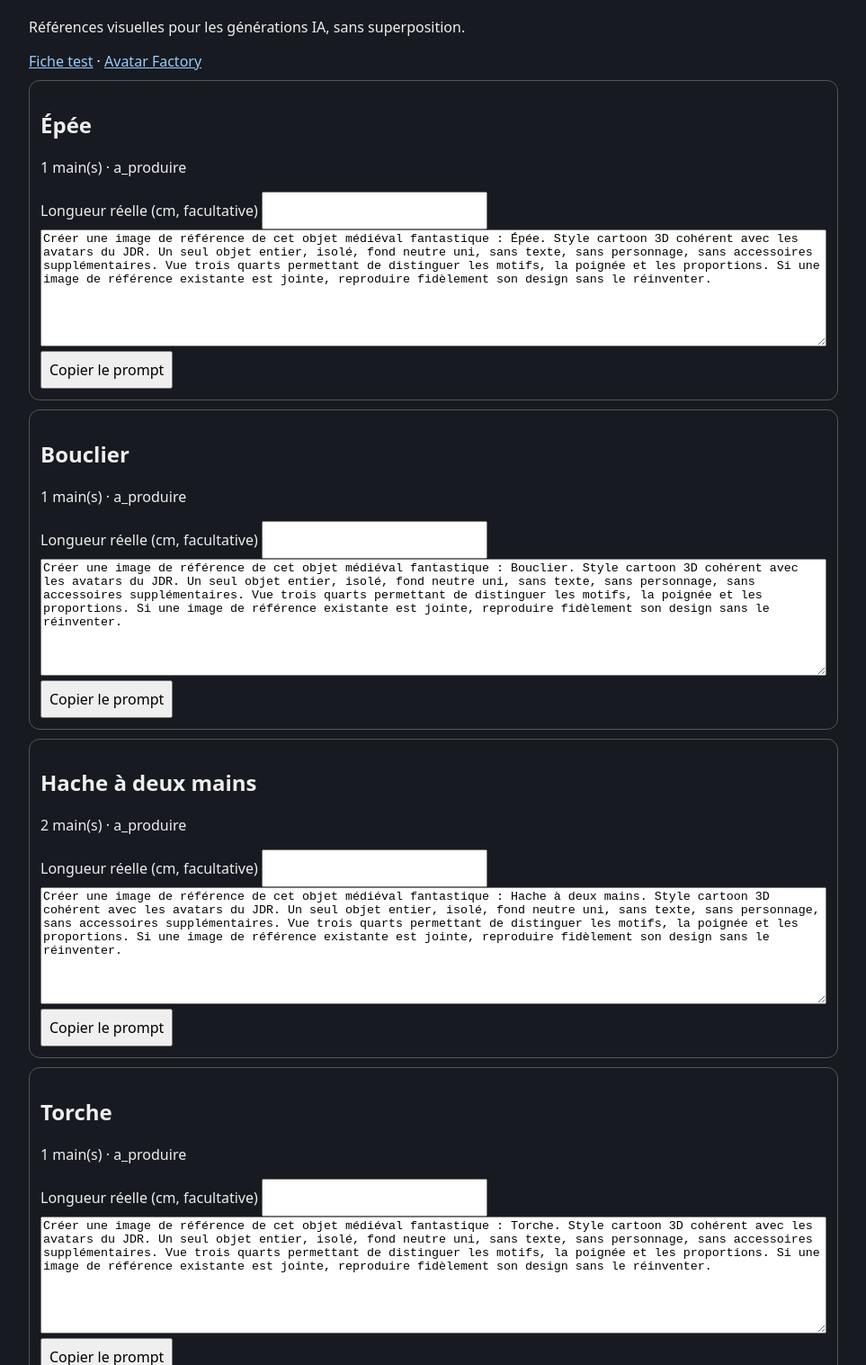
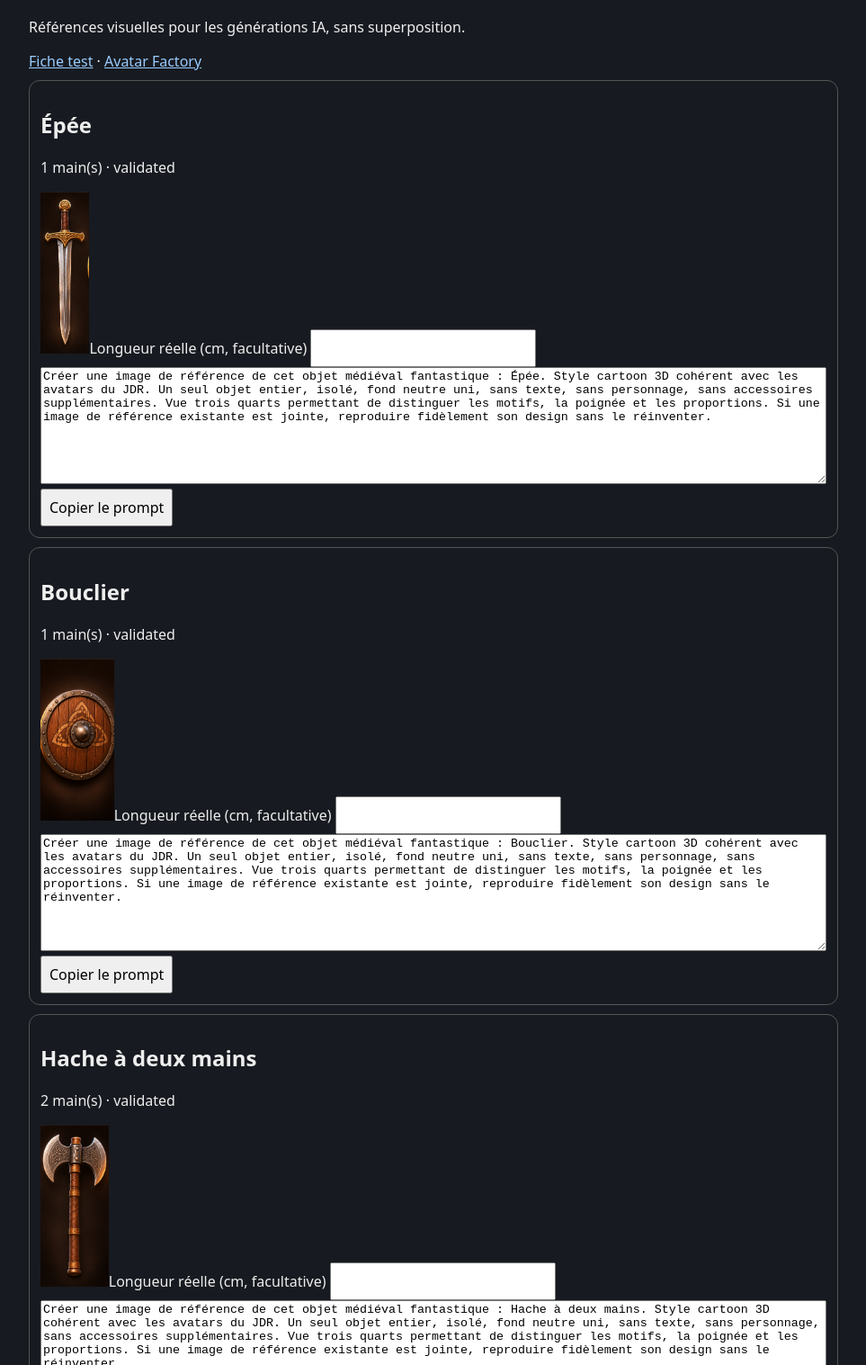
Before and after one commit to maurphinus/JDR-FAMILIAL, a plain HTML site: page forge-objets.html in a window 1280 px wide. Shown: the part 83-1600 px from the top of the page at 90% size, without its empty margins (158-1121 px from the left). Drawn offline with Linux system fonts and the light colour scheme.

Commit message:
Register approved object references and prepare avatar generation prompts

```diff
--- a/images/objets/catalogue.json
+++ b/images/objets/catalogue.json
@@ -5,33 +5,33 @@
       "id": "epee",
       "label": "Épée",
       "hands": 1,
-      "reference": null,
+      "reference": "images/objets/references/epee.png",
       "lengthCm": null,
-      "status": "a_produire"
+      "status": "validated"
     },
     {
       "id": "bouclier",
       "label": "Bouclier",
       "hands": 1,
-      "reference": null,
+      "reference": "images/objets/references/bouclier.png",
       "lengthCm": null,
-      "status": "a_produire"
+      "status": "validated"
     },
     {
       "id": "hache",
       "label": "Hache à deux mains",
       "hands": 2,
-      "reference": null,
+      "reference": "images/objets/references/hache.png",
       "lengthCm": null,
-      "status": "a_produire"
+      "status": "validated"
     },
     {
       "id": "torche",
       "label": "Torche",
       "hands": 1,
-      "reference": null,
+      "reference": "images/objets/references/torche.png",
       "lengthCm": null,
-      "status": "a_produire"
+      "status": "validated"
     },
     {
       "id": "lanterne",
```
Also changed, not shown: avatar-factory.html (+16 -1 lines).
